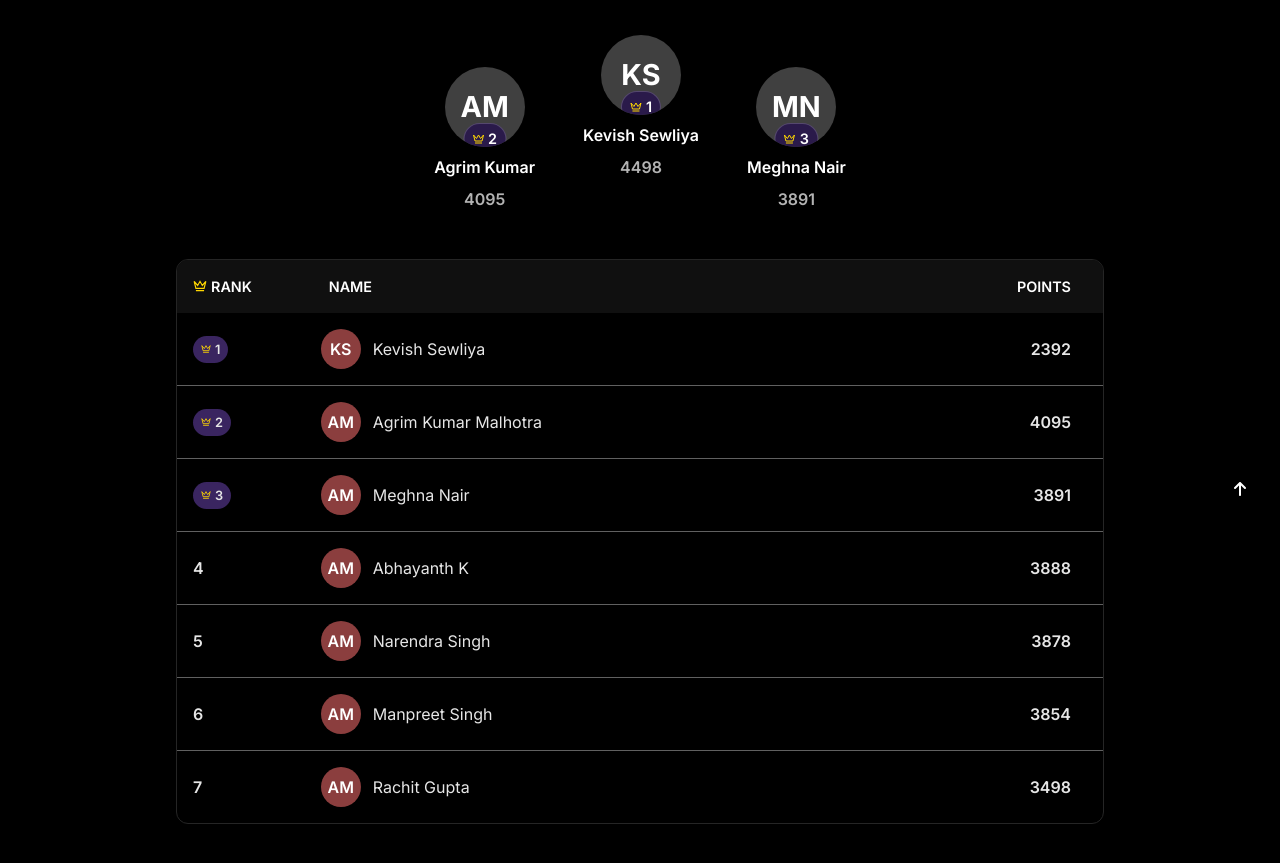
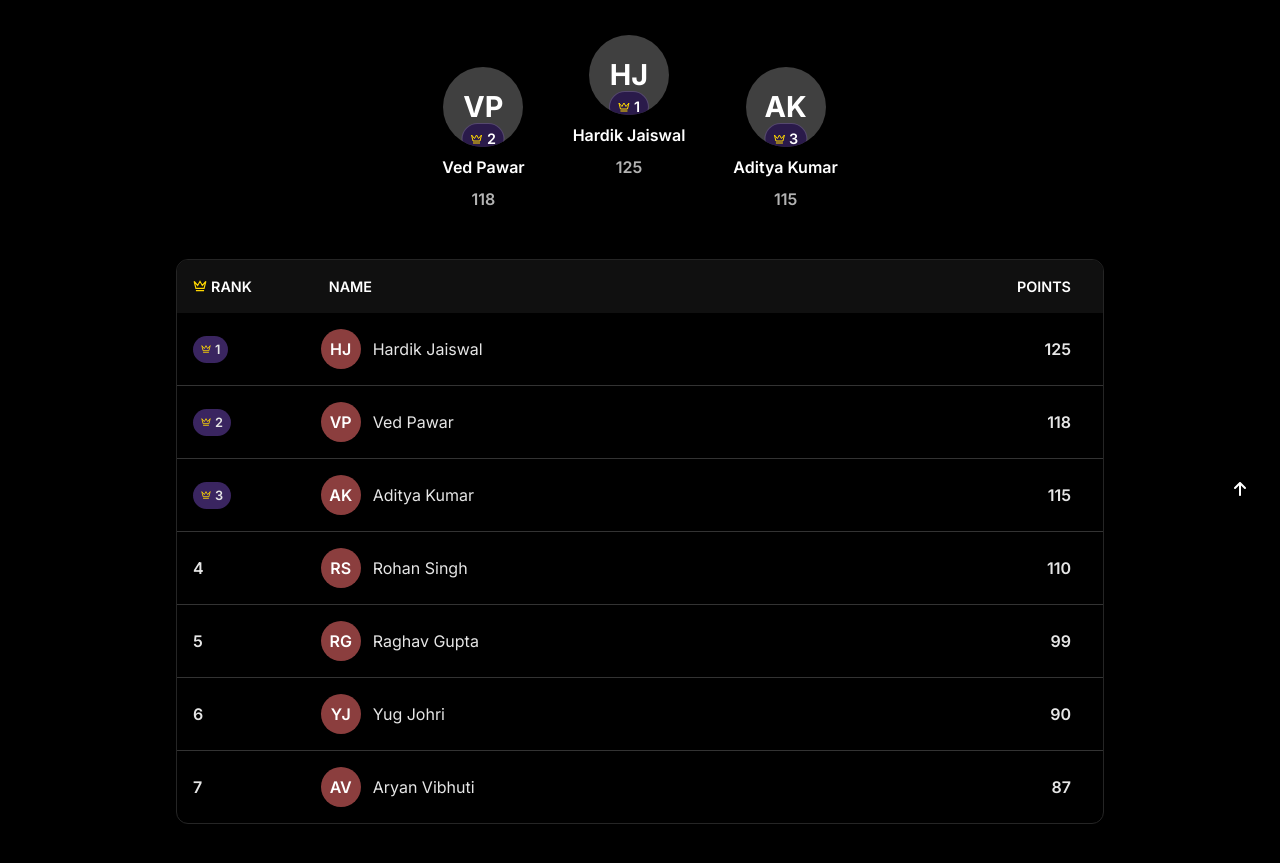
Before and after one commit to devclub-nstru/DCODE-frontend, a React (Vite) app in the folder Some-D-coin/: page /leaderboard in a window 1280 px wide. Shown: the part 287-1150 px from the top of the page. Built offline with nearby package versions, Linux system fonts and the light colour scheme; no server answers; a web font is replaced by a local one.

Commit message:
fixed: leaderboard

```diff
--- a/Some-D-coin/src/components/LeaderBoard/Leaderboard.css
+++ b/Some-D-coin/src/components/LeaderBoard/Leaderboard.css
@@ -191,7 +191,7 @@
     grid-template-columns: 1fr 5fr 1fr;
     padding: 1rem;
     align-items: center;
-    border-bottom: 1px solid #eee;
+    border-bottom: 1px solid rgb(255, 255, 255, 0.2);
   }
 
   .table-row:last-child {
@@ -310,7 +310,7 @@
   }
 
   .table-row {
-    border-bottom: 1px solid rgba(255, 255, 255, 0.375);
+    /* border-bottom: 1px solid rgba(255, 255, 255, 0.375); */
   }
 
   .rank-badge-small {
--- a/Some-D-coin/src/components/LeaderBoard/Leaderboard.jsx
+++ b/Some-D-coin/src/components/LeaderBoard/Leaderboard.jsx
@@ -8,80 +8,80 @@ export default function Leaderboard() {
   const [isDropdownOpen, setIsDropdownOpen] = useState(false)
 
   const topUsers = [
-    { id: 2, name: "Agrim Kumar", initials: "AM", score: 4095, avatar: null },
-    { id: 1, name: "Kevish Sewliya", initials: "KS",score: 4498, avatar: null },
-    { id: 3, name: "Meghna Nair", initials: "MN",score: 3891, avatar: null },
+    { id: 2, name: "Ved Pawar", initials: "VP", score: 118, avatar: null },
+    { id: 1, name: "Hardik Jaiswal", initials: "HJ",score: 125, avatar: null },
+    { id: 3, name: "Aditya Kumar", initials: "AK",score: 115, avatar: null },
   ]
 
   const leaderboardData = [
     {
       id: 1,
       rank: 1,
-      name: "Kevish Sewliya",
-      score: 2392,
+      name: "Hardik Jaiswal",
+      score: 125,
       change: 2,
       avatar: null,
-      initials: "KS",
+      initials: "HJ",
       lastSubmission: "9 hrs 49 min ago",
     },
     {
       id: 2,
       rank: 2,
-      name: "Agrim Kumar Malhotra",
-      score: 4095,
+      name: "Ved Pawar",
+      score: 118,
       change: -1,
       avatar: null,
-      initials: "AM",
+      initials: "VP",
       lastSubmission: "8 hrs 21 min ago",
     },
     {
       id: 3,
       rank: 3,
-      name: "Meghna Nair",
-      score: 3891,
+      name: "Aditya Kumar",
+      score: 115,
       change: 2,
       avatar: null,
-      initials: "AM",
+      initials: "AK",
       lastSubmission: "5 hrs 22 min ago",
     },
     {
       id: 4,
       rank: 4,
-      name: "Abhayanth K",
-      score: 3888,
+      name: "Rohan Singh",
+      score: 110,
       change: -1,
       avatar: null,
-      initials: "AM",
+      initials: "RS",
       lastSubmission: "5 hrs 44 min ago",
     },
     {
       id: 5,
       rank: 5,
-      name: "Narendra Singh",
-      score: 3878,
+      name: "Raghav Gupta",
+      score: 99,
       change: -1,
       avatar: null,
-      initials: "AM",
+      initials: "RG",
       lastSubmission: "8 hrs 40 min ago",
     },
     {
       id: 7,
       rank: 6,
-      name: "Manpreet Singh",
-      score: 3854,
+      name: "Yug Johri",
+      score: 90,
       change: 0,
       avatar: null,
-      initials: "AM",
+      initials: "YJ",
       lastSubmission: "1 hrs 22 min ago",
     },
     {
       id: 8,
       rank: 7,
-      name: "Rachit Gupta",
-      score: 3498,
+      name: "Aryan Vibhuti",
+      score: 87,
       change: 1,
       avatar: null,
-      initials: "AM",
+      initials: "AV",
       lastSubmission: "9 hrs 49 min ago",
     },
   ]
```
